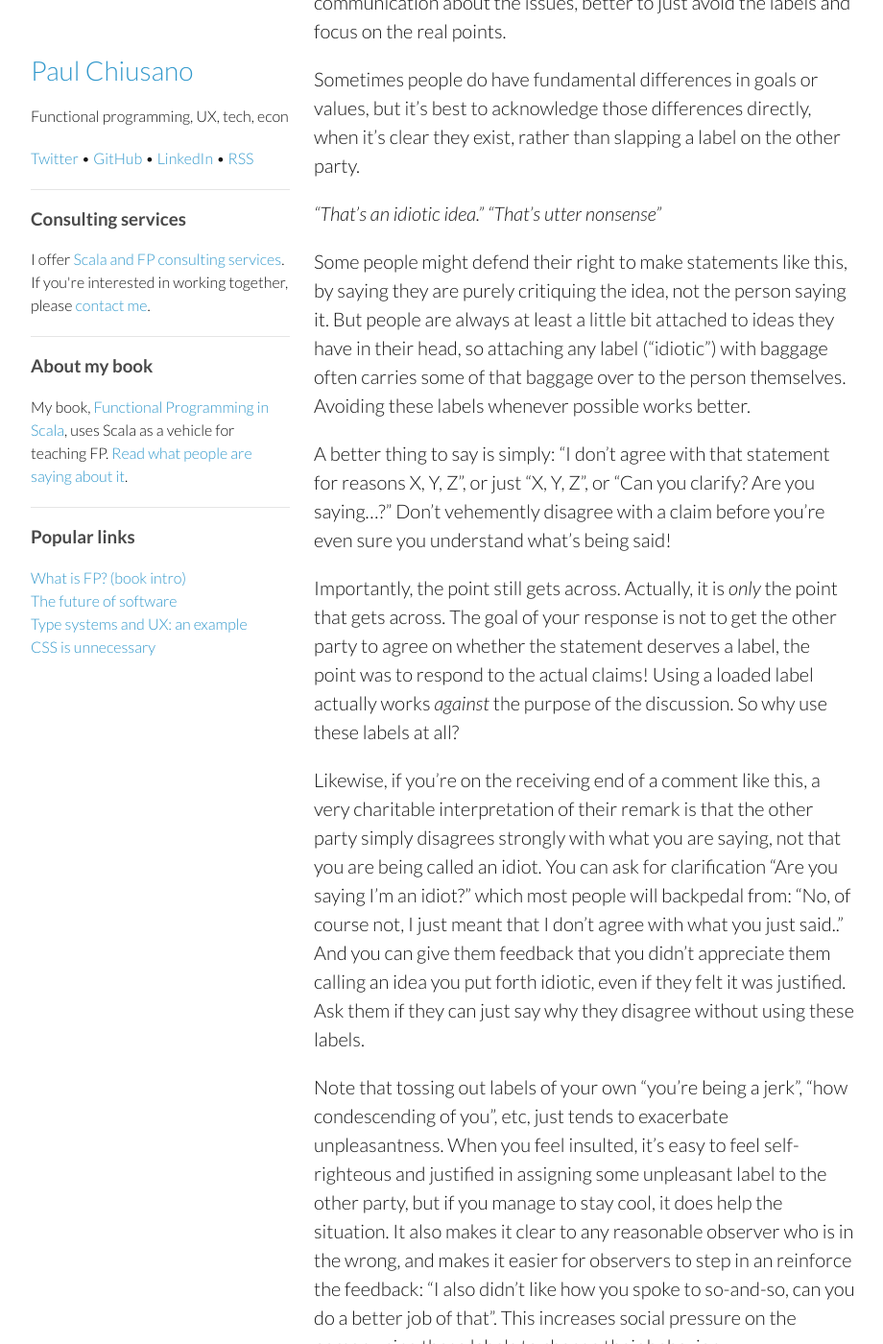
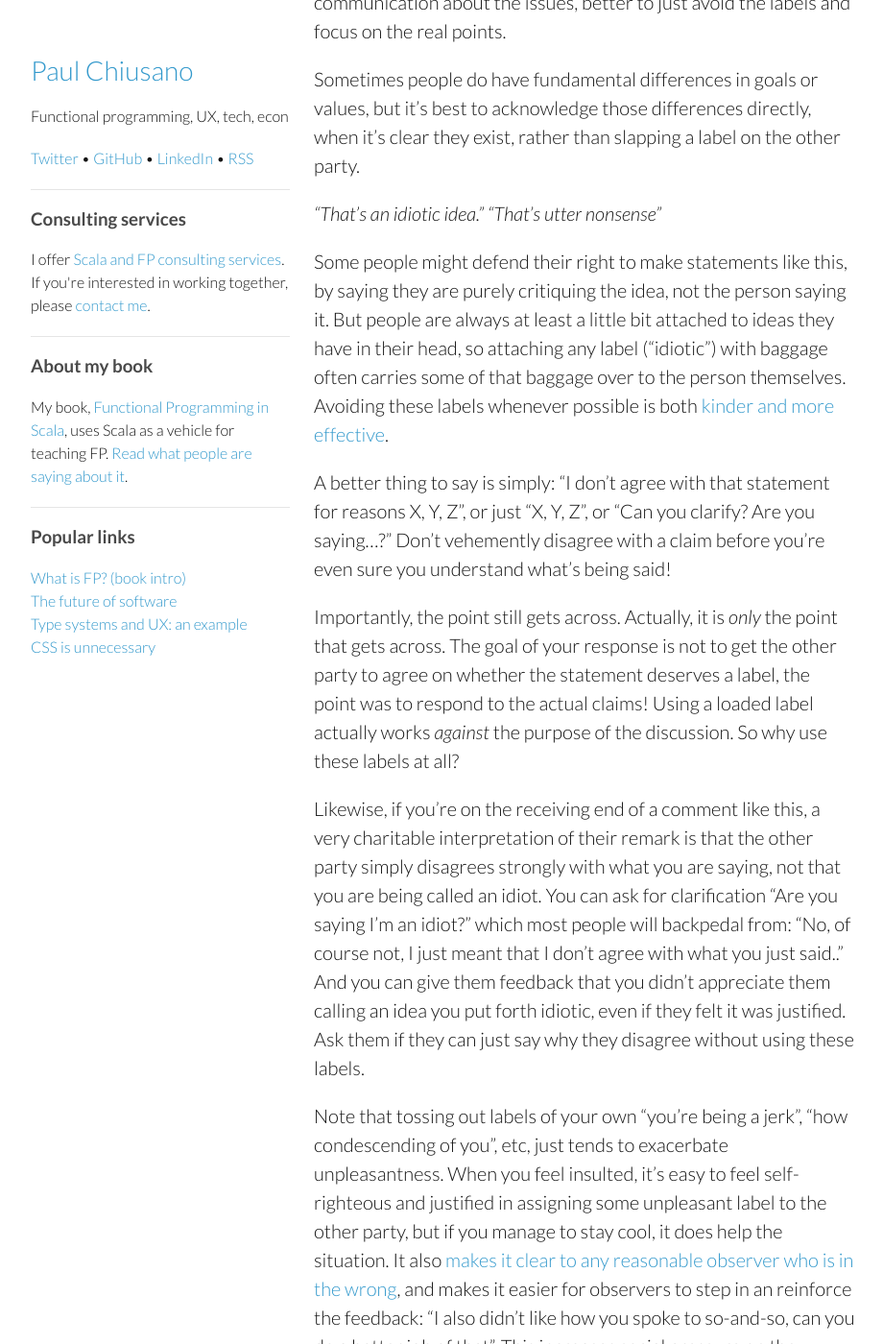
Before and after one commit to pchiusano/pchiusano.github.io, a Jekyll site: the page built from _posts/2014-11-03-labels.markdown, in a window 1280 px wide and 1400 px high, scrolled down 1493 px. Shown: the whole window at 96% size, without its empty margins (178-1098 px from the left). Built offline with Jekyll 4.4.1, drawn with Linux system fonts in a browser that asks for light colours; comment, search, counter and statistics services are not loaded; some of the changed text lies outside the part shown.

Commit message:
Update 2014-11-03-labels.markdown

```diff
--- a/_posts/2014-11-03-labels.markdown
+++ b/_posts/2014-11-03-labels.markdown
@@ -28,7 +28,7 @@ Sometimes people do have fundamental differences in goals or values, but it's be
 
 _"That's an idiotic idea." "That's utter nonsense"_
 
-Some people might defend their right to make statements like this, by saying they are purely critiquing the idea, not the person saying it. But people are always at least a little bit attached to ideas they have in their head, so attaching any label ("idiotic") with baggage often carries some of that baggage over to the person themselves. Avoiding these labels whenever possible works better.
+Some people might defend their right to make statements like this, by saying they are purely critiquing the idea, not the person saying it. But people are always at least a little bit attached to ideas they have in their head, so attaching any label ("idiotic") with baggage often carries some of that baggage over to the person themselves. Avoiding these labels whenever possible is both [kinder and more effective](/2014-10-12/kindness.html).
 
 A better thing to say is simply: "I don't agree with that statement for reasons X, Y, Z", or just "X, Y, Z", or "Can you clarify? Are you saying...?" Don't vehemently disagree with a claim before you're even sure you understand what's being said!
 
@@ -36,7 +36,7 @@ Importantly, the point still gets across. Actually, it is _only_ the point that
 
 Likewise, if you're on the receiving end of a comment like this, a very charitable interpretation of their remark is that the other party simply disagrees strongly with what you are saying, not that you are being called an idiot. You can ask for clarification "Are you saying I'm an idiot?" which most people will backpedal from: "No, of course not, I just meant that I don't agree with what you just said.." And you can give them feedback that you didn't appreciate them calling an idea you put forth idiotic, even if they felt it was justified. Ask them if they can just say why they disagree without using these labels.
 
-Note that tossing out labels of your own "you're being a jerk", "how condescending of you", etc, just tends to exacerbate unpleasantness. When you feel insulted, it's easy to feel self-righteous and justified in assigning some unpleasant label to the other party, but if you manage to stay cool, it does help the situation. It also makes it clear to any reasonable observer who is in the wrong, and makes it easier for observers to step in an reinforce the feedback: "I also didn't like how you spoke to so-and-so, can you do a better job of that". This increases social pressure on the person using these labels to change their behavior.
+Note that tossing out labels of your own "you're being a jerk", "how condescending of you", etc, just tends to exacerbate unpleasantness. When you feel insulted, it's easy to feel self-righteous and justified in assigning some unpleasant label to the other party, but if you manage to stay cool, it does help the situation. It also [makes it clear to any reasonable observer who is in the wrong](/2014-10-12/kindness.html), and makes it easier for observers to step in an reinforce the feedback: "I also didn't like how you spoke to so-and-so, can you do a better job of that". This increases social pressure on the person using these labels to change their behavior.
 
 In contrast, a long volley of people throwing rocks (labels like "idiotic", "jerk", or "rude" that carry baggage) back and forth at each other makes it hard to disentangle who is really at fault, and harder for others to know how to get involved. ("I see two people arguing and being generally pretty awful to each other... where to even begin??")
 
```
